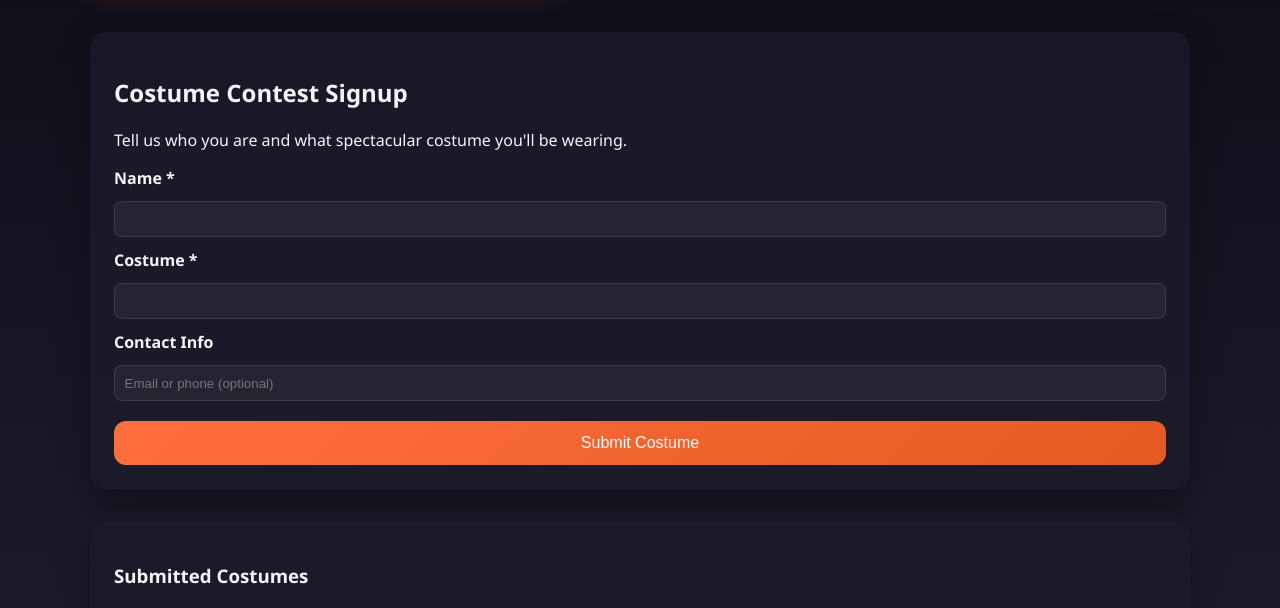
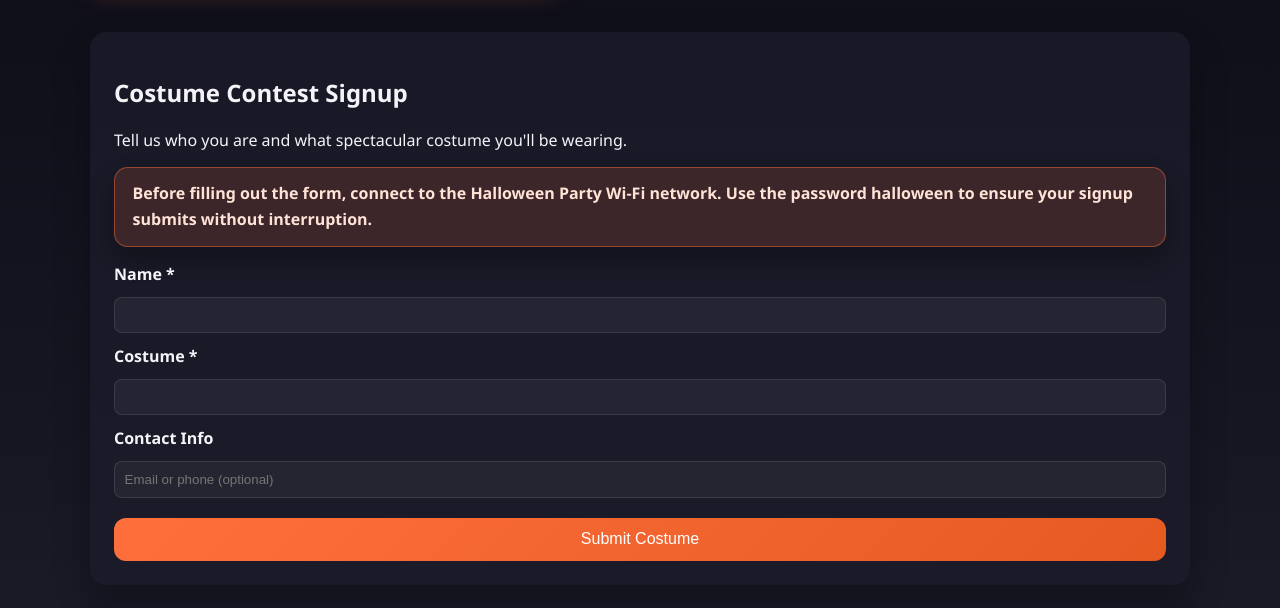
Before and after one commit to tgio-goodvines/halloween-karaoke-costume-contest, a Flask app: page /costume-signup in a window 1280 px wide. Shown: the part 171-779 px from the top of the page. Run offline with Flask 3, Linux system fonts and the light colour scheme.

Commit message:
Add Wi-Fi reminder before party signup pages

```diff
--- a/main.py
+++ b/main.py
@@ -31,7 +31,10 @@ karaoke_signups: List[KaraokeSignup] = []
 SLIDES = [
     {
         "title": "Sign Up From Your Phone",
-        "content": "Visit http://10.0.0.241/halloween to enter the costume contest and karaoke queue.",
+        "content": (
+            "Connect to the Halloween Party Wi-Fi (password: halloween) and then visit "
+            "http://10.0.0.241/halloween to enter the costume contest and karaoke queue."
+        ),
     },
     {
         "title": "Welcome to the Halloween Bash!",
--- a/static/styles.css
+++ b/static/styles.css
@@ -117,6 +117,18 @@ main.container {
 .signup-callout p {
   font-size: clamp(1.1rem, 2.5vw, 1.5rem);
   margin-bottom: 1.5rem;
+}
+
+.wifi-reminder {
+  background: rgba(255, 111, 60, 0.16);
+  border: 1px solid rgba(255, 111, 60, 0.45);
+  color: #ffe3d6;
+  padding: 0.85rem 1.1rem;
+  border-radius: 0.85rem;
+  font-weight: 600;
+  margin: 1rem 0;
+  line-height: 1.6;
+  box-shadow: 0 12px 25px rgba(0, 0, 0, 0.25);
 }
 
 .signup-callout__link {
--- a/templates/costume_signup.html
+++ b/templates/costume_signup.html
@@ -5,6 +5,11 @@
 <section class="form-section">
   <h2>Costume Contest Signup</h2>
   <p>Tell us who you are and what spectacular costume you'll be wearing.</p>
+
+  <div class="wifi-reminder">
+    Before filling out the form, connect to the <strong>Halloween Party Wi-Fi</strong> network. Use the
+    password <strong>halloween</strong> to ensure your signup submits without interruption.
+  </div>
 
   {% if submitted and not errors %}
     <div class="success">Thank you for signing up! We can't wait to see your costume.</div>
--- a/templates/index.html
+++ b/templates/index.html
@@ -5,6 +5,10 @@
 <section class="signup-callout">
   <div>
     <h2>Ready to Join the Fun?</h2>
+    <p>
+      Before you dive in, connect to the <strong>Halloween Party Wi-Fi</strong> network using the
+      password <strong>halloween</strong> so the signup portal loads instantly on your phone.
+    </p>
     <p>
       Pull out your phone and head to
       <a class="signup-callout__link" href="http://10.0.0.241/halloween" target="_blank" rel="noopener"
--- a/templates/karaoke_signup.html
+++ b/templates/karaoke_signup.html
@@ -5,6 +5,11 @@
 <section class="form-section">
   <h2>Karaoke Signup</h2>
   <p>Pick your favorite song and we'll add you to the karaoke queue.</p>
+
+  <div class="wifi-reminder">
+    Make sure you're connected to the <strong>Halloween Party Wi-Fi</strong> network first. Enter the
+    password <strong>halloween</strong> so your karaoke signup submits smoothly.
+  </div>
 
   {% if submitted and not errors %}
     <div class="success">You're in the karaoke lineup! Warm up those vocal cords.</div>
```
